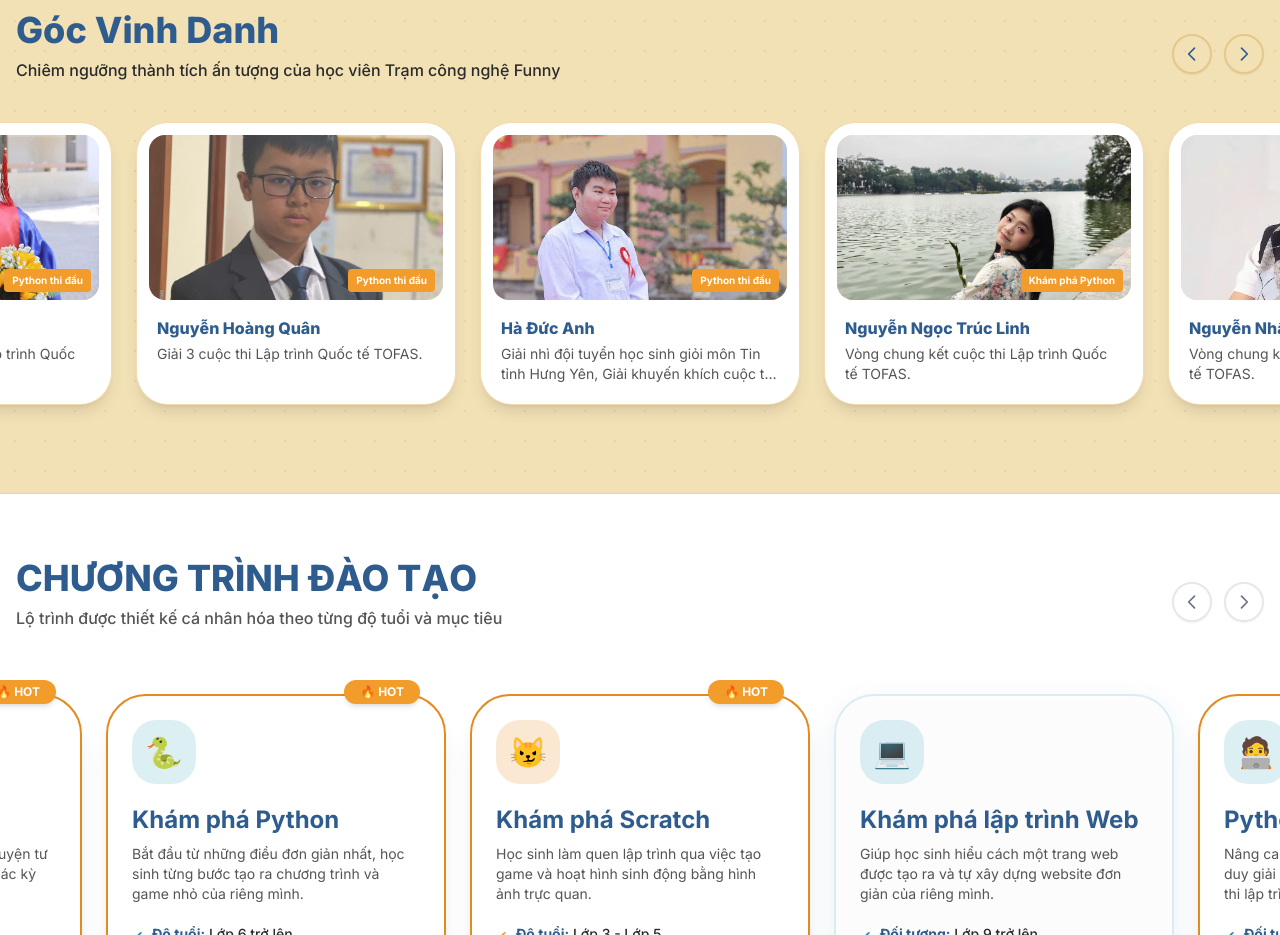
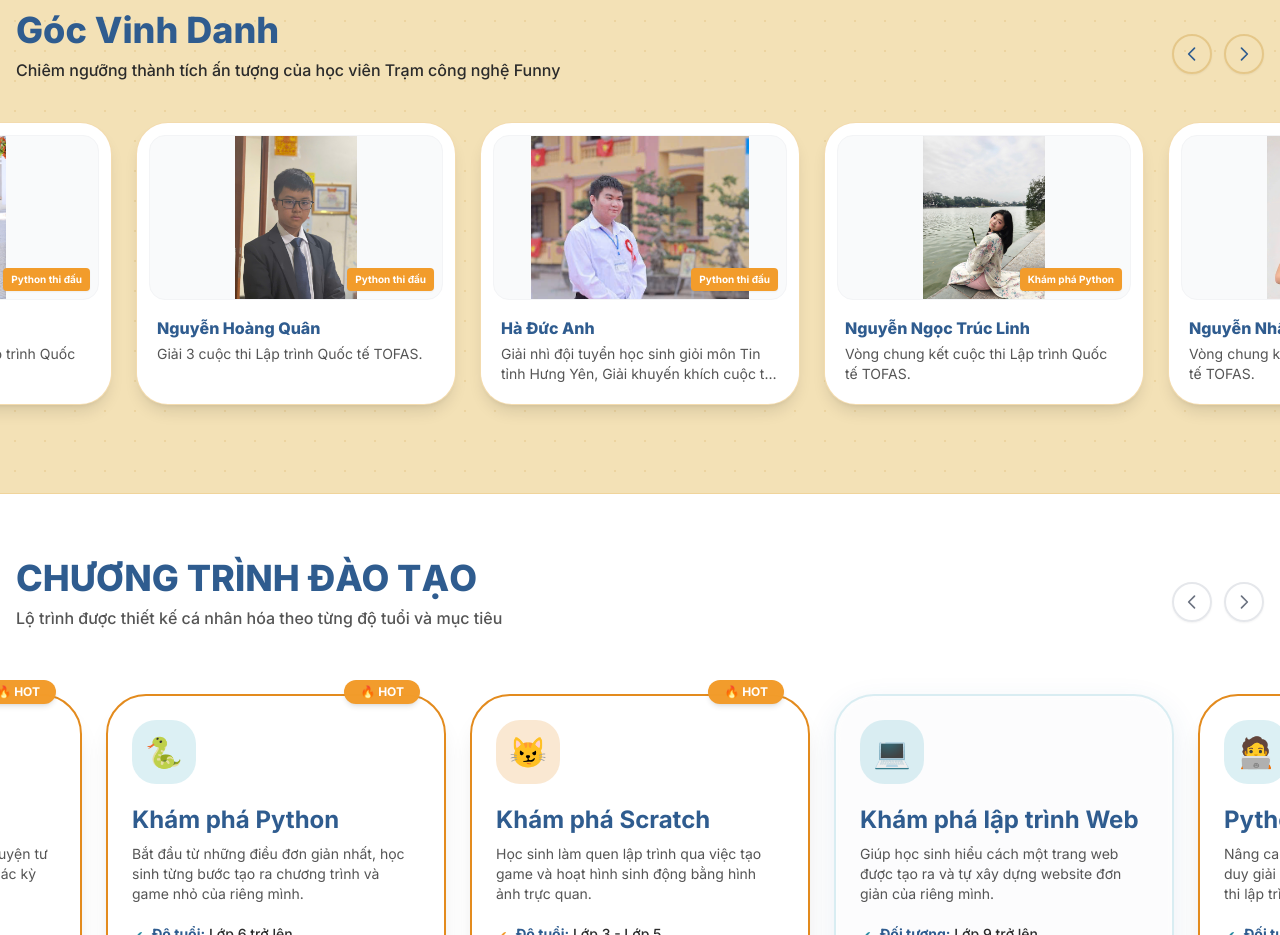
Before and after one commit to Trunghd98/test_ldp, a plain HTML site: page index.html in a window 1280 px wide. Shown: the part 800-1735 px from the top of the page. Drawn offline with nearby package versions, Linux system fonts and the light colour scheme.

Commit message:
change code resize img

```diff
--- a/index.html
+++ b/index.html
@@ -855,10 +855,14 @@
 
         const renderAchievementCard = (ach) => `
             <div class="snap-center shrink-0 w-[80vw] sm:w-[280px] md:w-[320px] bg-white rounded-2xl md:rounded-[2rem] p-3 shadow-lg border border-funny-gold-decor/50 hover:shadow-xl transition-shadow flex flex-col h-auto self-stretch text-left relative hover:z-40 transition-all duration-300">
-                <div class="w-full aspect-video bg-gray-200 rounded-xl md:rounded-2xl mb-3 md:mb-4 overflow-hidden relative group shrink-0">
-                    <img src="${ach.image}" alt="${ach.fallbackText}" class="w-full h-full object-cover transform group-hover:scale-105 transition-transform duration-500" onerror="this.src='https://via.placeholder.com/300x200/2F5C8F/FFFFFF?text=${encodeURIComponent(ach.fallbackText)}';">
-                    <div class="absolute bottom-2 right-2 ${ach.tagColor} text-white text-[10px] font-bold px-2 py-1 rounded">${ach.tag}</div>
+
+                <div class="w-full aspect-video bg-gray-50 rounded-xl md:rounded-2xl mb-3 md:mb-4 overflow-hidden relative group shrink-0 flex items-center justify-center border border-gray-100">
+
+                    <img src="${ach.image}" alt="${ach.fallbackText}" class="w-full h-full object-contain transform group-hover:scale-105 transition-transform duration-500" onerror="this.src='https://via.placeholder.com/300x200/2F5C8F/FFFFFF?text=${encodeURIComponent(ach.fallbackText)}';">
+
+                    <div class="absolute bottom-2 right-2 ${ach.tagColor} text-white text-[10px] font-bold px-2 py-1 rounded shadow-sm">${ach.tag}</div>
                 </div>
+
                 <div class="px-2 pb-2 flex-1 flex flex-col">
                     <h4 class="font-extrabold text-funny-blue-dark text-sm md:text-base">${ach.studentName}</h4>
 
```
